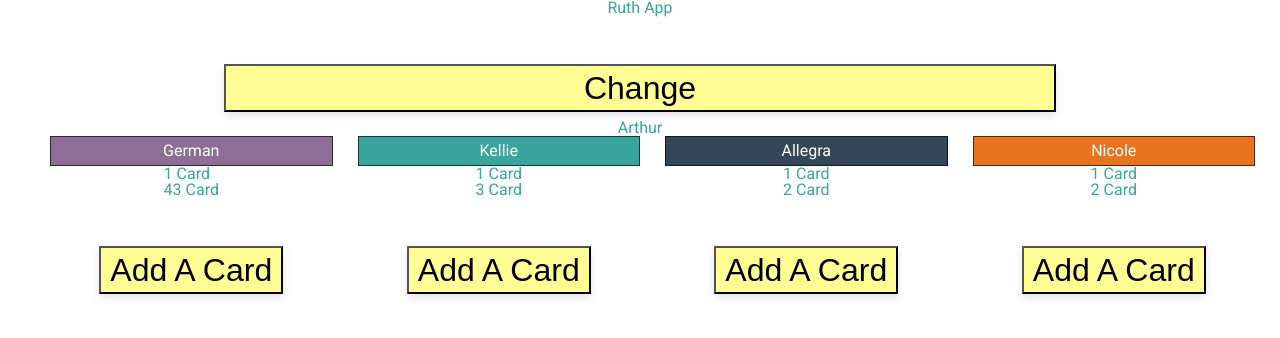
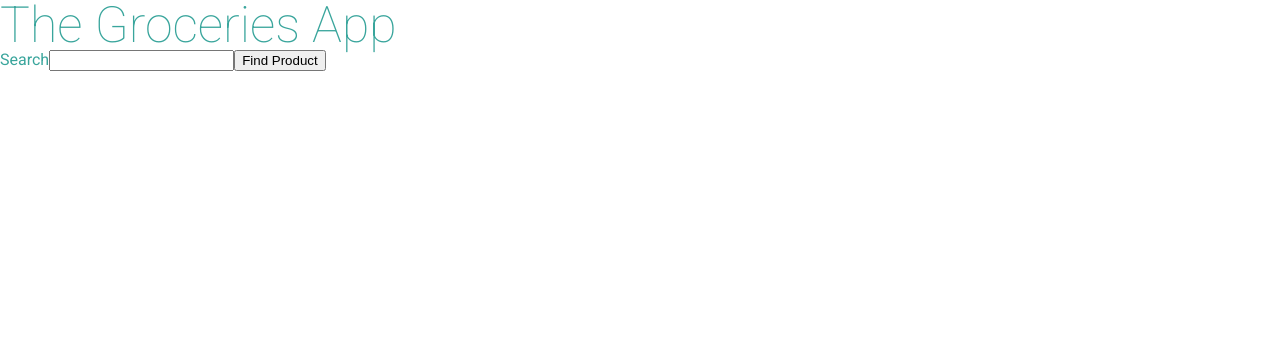
Before and after one commit to rcowe/grocery-store, a React app: page / in a window 1280 px wide. Shown: the top 338 px of the page. Built offline with nearby package versions, Linux system fonts and the light colour scheme.

Commit message:
working through the grocery api

```diff
--- a/public/index.html
+++ b/public/index.html
@@ -11,6 +11,6 @@
 <body>
   <div id="app"></div>
 
-<script type="text/javascript" src="js/dist/vendors~App.95b011cc350ee021fd41.js?3944cab81324da821f68"></script><script type="text/javascript" src="js/dist/App.d493936e4aa553c12e76.js?3944cab81324da821f68"></script><script type="text/javascript" src="js/dist/main.9c581f7864b02165cf18.js?3944cab81324da821f68"></script></body>
+<script type="text/javascript" src="js/dist/vendors~App.95b011cc350ee021fd41.js?c6407596588ff0cd63ec"></script><script type="text/javascript" src="js/dist/App.f43e11473c4d721f59ac.js?c6407596588ff0cd63ec"></script><script type="text/javascript" src="js/dist/main.9c581f7864b02165cf18.js?c6407596588ff0cd63ec"></script></body>
 
 </html>
--- a/src/components/App.js
+++ b/src/components/App.js
@@ -1,15 +1,108 @@
-import React, { useState } from 'react';
-import Home from './Home';
+import React, { useState, useEffect } from 'react';
+import Form from './Form';
+// import Data from '../data';
+
 export default function App(props) {
-	const [name, updateName] = useState('Arthur');
+	// 	const [item, updateItem] = useState(Data);
+	const apiKey = '324ce7ec9b1841a38126e152fb31bc45';
+	// let inputValue = '';
+	let viewNum = 20;
+
+	const [query, updateQuery] = useState({
+		baseURL: 'https://api.spoonacular.com/food/products/search?query=',
+		option: '',
+		number: '&number=',
+		inputNum: viewNum,
+		apiKey: '&apiKey=' + apiKey,
+		searchURL: ''
+	});
+
+	const [product, updateProduct] = useState({});
+	useEffect(() => {
+		async () => {
+			if (query.searchURL) {
+				try {
+					const response = await fetch(query.searchURL);
+					const data = await response.json();
+					await updateProduct(data);
+				} catch (error) {
+					console.error(error);
+				} finally {
+					updateQuery({
+						baseURL: 'https://api.spoonacular.com/food/products/search?query=',
+						option: '',
+						number: '&number=',
+						inputNum: viewNum,
+						apiKey: '&apiKey=' + apiKey,
+						searchURL: ''
+					});
+				}
+			}
+		};
+	}, [query]);
+
+	const handleChange = evt => {
+		updateQuery({
+			...query,
+			...{
+				[evt.target.id]: evt.target.value
+			}
+		});
+	};
+
+	const handleSubmit = evt => {
+		evt.preventDefault();
+		updateQuery({
+			...query,
+			searchURL:
+				query.baseURL +
+				query.option +
+				query.number +
+				query.inputNum +
+				query.apiKey
+		});
+	};
+
 	return (
-		<div className="Page-wrapper">
-			<h2>Ruth App</h2>
-			<button onClick={e => updateName(e.target.value)} value={name + 's'}>
-				Change
-			</button>
-			<h2>{name}</h2>
-			<Home />
+		<div className="column">
+			<h1>The Groceries App</h1>
+
+			<form onSubmit={handleSubmit}>
+				{/* <input type="text" className="grocery-input" /> */}
+				<label htmlFor="title"> Search</label>
+				<input
+					id="title"
+					type="text"
+					value={query.option}
+					onChange={handleChange}
+				/>
+				<input type="submit" value="Find Product" />
+
+				{/* <div className={'selection'}>
+					<select name="items" className={'item-filter'}>
+						<option value={query.inputNum(10)}>See 10 Items</option>
+						<option value="purchased">Purchased</option>
+						<option value="to-buy">To Buy</option>
+					</select>
+				</div> */}
+			</form>
+			<div className={'Page'}>
+				{Object.keys(product).length ? (
+					<Form key={product.products.id} product={product} />
+				) : (
+					''
+				)}
+			</div>
+			{/* <div className={'container'}>
+				{products.map(groceryItem => {
+					return (
+						<Form
+							key={`${groceryItem.item}-${groceryItem.brand}`}
+							groceryItem={groceryItem}
+						/>
+					);
+				})}
+			</div> */}
 		</div>
 	);
 }
--- /dev/null
+++ b/src/components/Form.js
@@ -0,0 +1,10 @@
+import React from 'react';
+
+export default function Form({ product }) {
+	return (
+		<div key={product.products.id} className={'grocery-form'}>
+			<h1>{product.products[0].title}</h1>
+			<img src={products.product[0].image} />
+		</div>
+	);
+}
--- /dev/null
+++ b/src/data.js
@@ -0,0 +1,46 @@
+const items = [
+	{
+		item: 'Vegan Cheddar Cheese',
+		brand: 'Vio Life',
+		units: '2',
+		quantity: 0,
+		isPurchased: false
+	},
+	{
+		item: 'Bread',
+		brand: 'Ezequiel',
+		units: '1',
+		quantity: 0,
+		isPurchased: false
+	},
+	{
+		item: 'Banana',
+		brand: 'Organic',
+		units: '1 Bunch',
+		quantity: 0,
+		isPurchased: false
+	},
+	{
+		item: 'Scallions',
+		brand: 'Organic',
+		units: '2',
+		quantity: 0,
+		isPurchased: false
+	},
+	{
+		item: 'Crushed Tomatoes',
+		brand: '365',
+		units: '5',
+		quantity: 0,
+		isPurchased: false
+	},
+	{
+		item: 'Fruffalo Wings',
+		brand: 'Field Roast',
+		units: '3',
+		quantity: 0,
+		isPurchased: false
+	}
+];
+
+module.exports = items;
```
Also changed, not shown: src/components/HomeScreen.js (deleted, +0 -16 lines), 2 other files (tests, documents, lock files or other folders).
